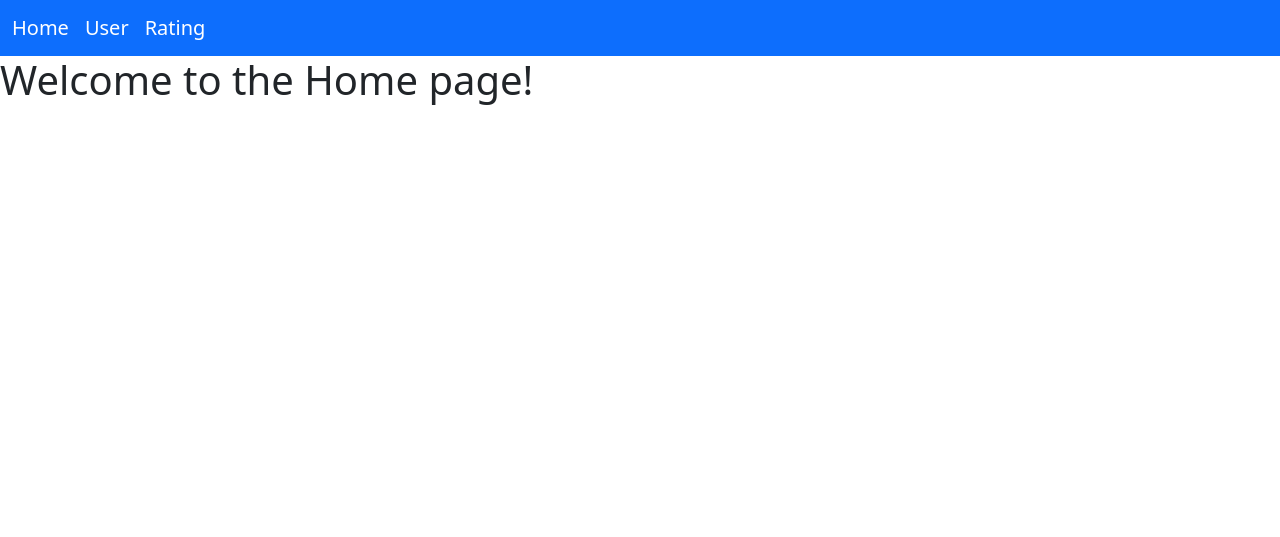
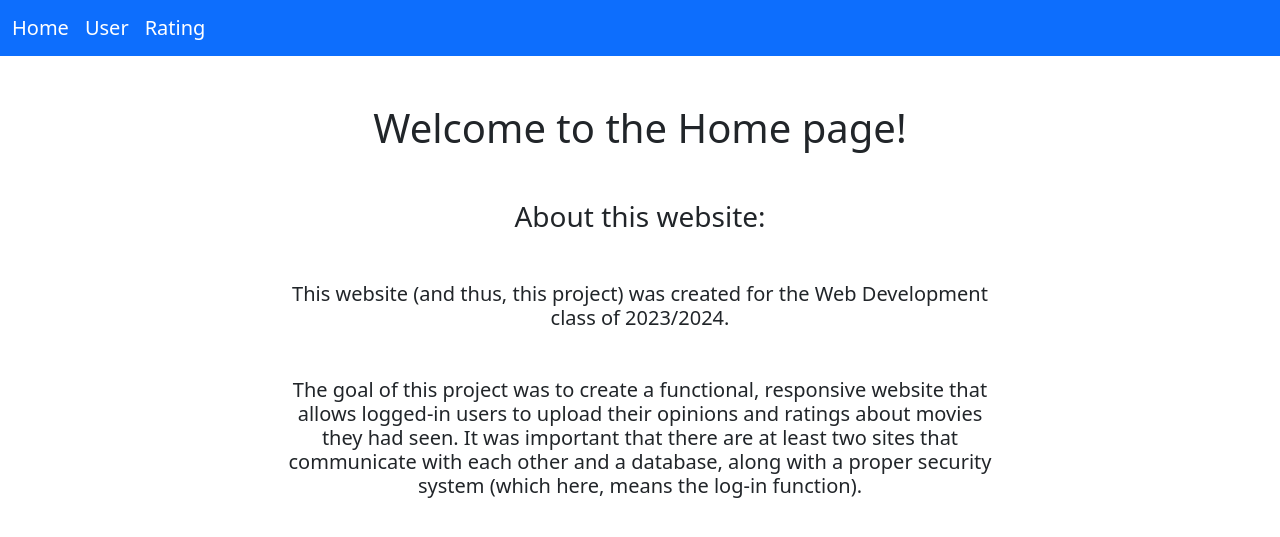
Before and after one commit to brubee/webfejlesztes_project, a Django app: page / in a window 1280 px wide. Shown: the top 537 px of the page. Run offline with Django 4.2, Linux system fonts and the light colour scheme; some libraries are stand-ins or nearby versions.

Commit message:
Added test views and updated the home page

```diff
--- a/web_proj/website/templates/home.html
+++ b/web_proj/website/templates/home.html
@@ -18,8 +18,11 @@
     </div>
 </nav>
 <body>
-<div>
-    <h1>Welcome to the Home page!</h1>
+<div class="container-fluid" style="width: 750px">
+    <h1 class="text-center mt-5">Welcome to the Home page!</h1>
+    <h3 class="text-center mt-5">About this website:</h3>
+    <h5 class="text-center mt-5">This website (and thus, this project) was created for the Web Development class of 2023/2024.</h5>
+    <h5 class="text-center mt-5">The goal of this project was to create a functional, responsive website that allows logged-in users to upload their opinions and ratings about movies they had seen. It was important that there are at least two sites that communicate with each other and a database, along with a proper security system (which here, means the log-in function).</h5>
 </div>
 </body>
 </html>
--- a/web_proj/website/urls.py
+++ b/web_proj/website/urls.py
@@ -4,5 +4,7 @@ from . import views
 urlpatterns = [
     path('', views.home, name="home"),
     path('users', views.users, name="users"),
-    path('rating', views.rating, name="rating")
+    path('rating', views.rating, name="rating"),
+    path('addUserTest', views.addUserTest, name="addUserTest"),
+    path('addRatingTest', views.addRatingTest, name="addRatingTest")
 ]
--- a/web_proj/website/views.py
+++ b/web_proj/website/views.py
@@ -1,5 +1,7 @@
 from django.shortcuts import render
-from django.http import HttpResponse
+from django.http import HttpResponseRedirect
+from django.urls import reverse
+from .models import User, Rating
 
 # Create your views here.
 
@@ -14,3 +16,18 @@ def users(request):
 
 def rating(request):
     return render(request, 'rating.html')
+
+
+def addUserTest(request):
+    User.objects.create(name='Test Name',
+                        age=20,
+                        countryOfOrigin='Canada')
+    return HttpResponseRedirect(reverse("users"))
+
+
+def addRatingTest(request):
+    Rating.objects.create(userId=User(id=1),
+                          title='The Big Test',
+                          opinion="It wasn't the best...",
+                          rating=3.7)
+    return HttpResponseRedirect(reverse("rating"))
```
